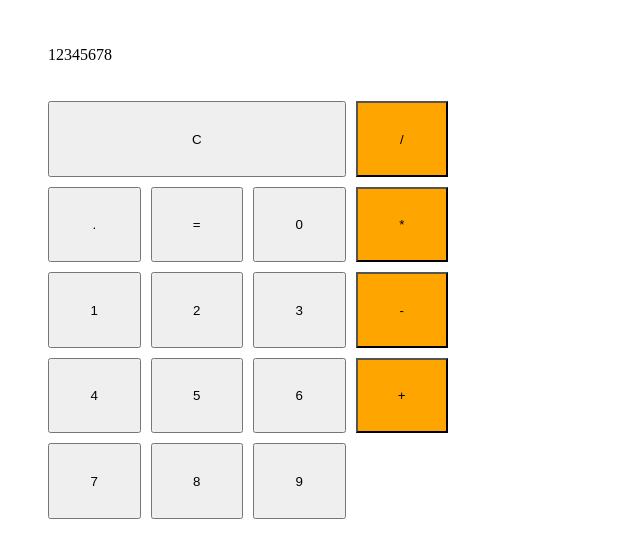
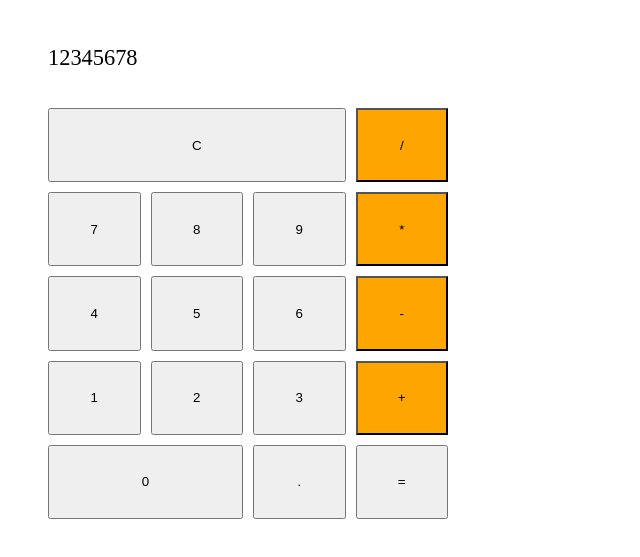
Before and after one commit to Plexvola/calculator, a plain HTML site: page index.html in a window 1280 px wide. Shown: the part 61-618 px from the top of the page, without its empty margins (0-640 px from the left). Drawn offline with Linux system fonts and the light colour scheme.

Commit message:
calculator styling

```diff
--- a/script.js
+++ b/script.js
@@ -30,7 +30,8 @@ function operate(operator, a, b){
 const calculator = document.querySelector('#calculator');
 for(let i=0; i<10; i++) {
 	let button = document.createElement('button');
-	button.classList.add(i);
+	button.classList.add("number");
+	button.setAttribute('id', 'n'+i);
 	button.textContent = i;
 	calculator.appendChild(button);
 }
--- a/style.css
+++ b/style.css
@@ -10,6 +10,7 @@
 #display {
 	grid-row: 1;
 	align-self: center;
+	font-size: 1.4em;
 }
 
 .clear {
@@ -39,3 +40,63 @@
 	grid-row: 5;
 	background-color: orange;
 }
+
+#n9 {
+	grid-column: 3;
+	grid-row: 3;
+}
+
+#n8 {
+	grid-column: 2;
+	grid-row: 3;
+}
+
+#n7 {
+	grid-column: 1;
+	grid-row: 3;
+}
+
+#n6 {
+	grid-column: 3;
+	grid-row: 4;
+}
+
+#n5 {
+	grid-column: 2;
+	grid-row: 4;
+}
+
+#n4 {
+	grid-column: 1;
+	grid-row: 4;
+}
+
+#n3 {
+	grid-column: 3;
+	grid-row: 5;
+}
+
+#n2 {
+	grid-column: 2;
+	grid-row: 5;
+}
+
+#n1 {
+	grid-column: 1;
+	grid-row: 5;
+}
+
+#n0 {
+	grid-column: 1 / 3;
+	grid-row: 6;
+}
+
+.dot {
+	grid-column: 3;
+	grid-row: 6;
+}
+
+.equals {
+	grid-column: 4;
+	grid-row: 6;
+}
```
